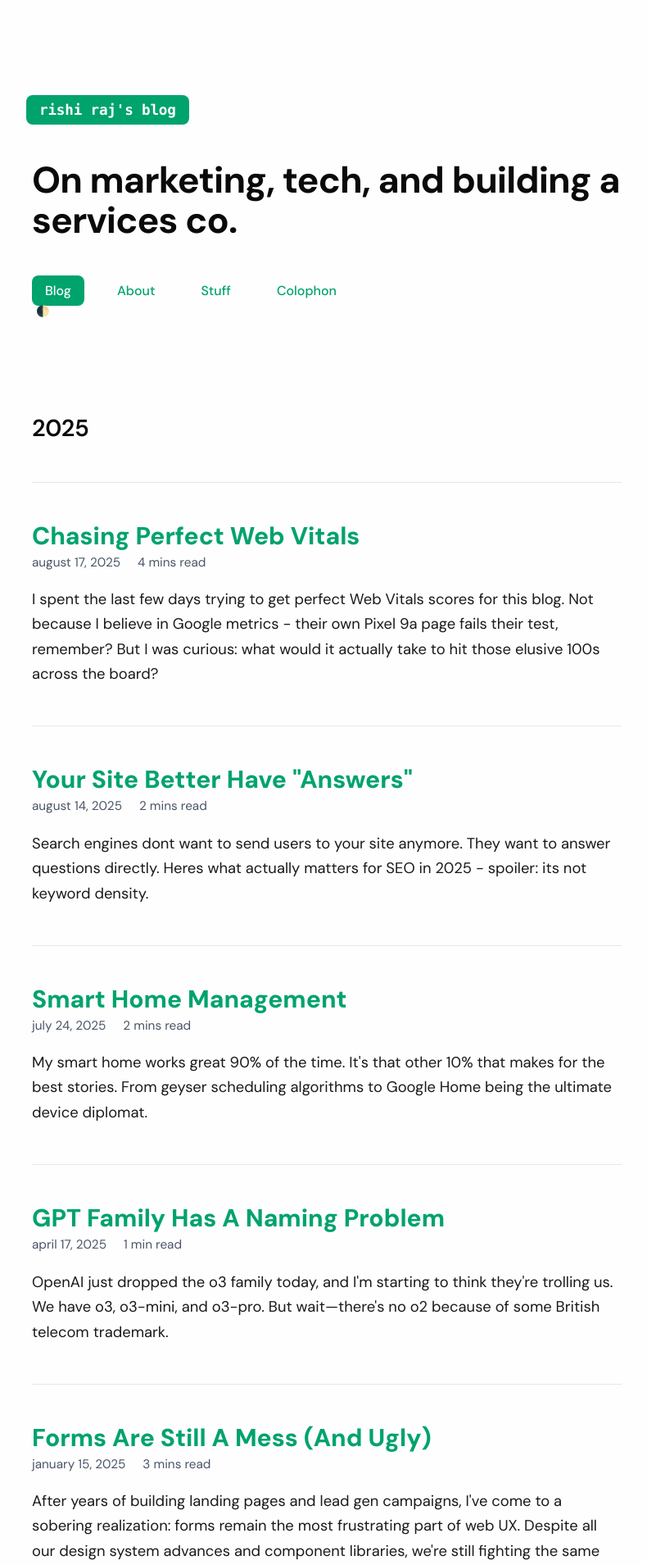
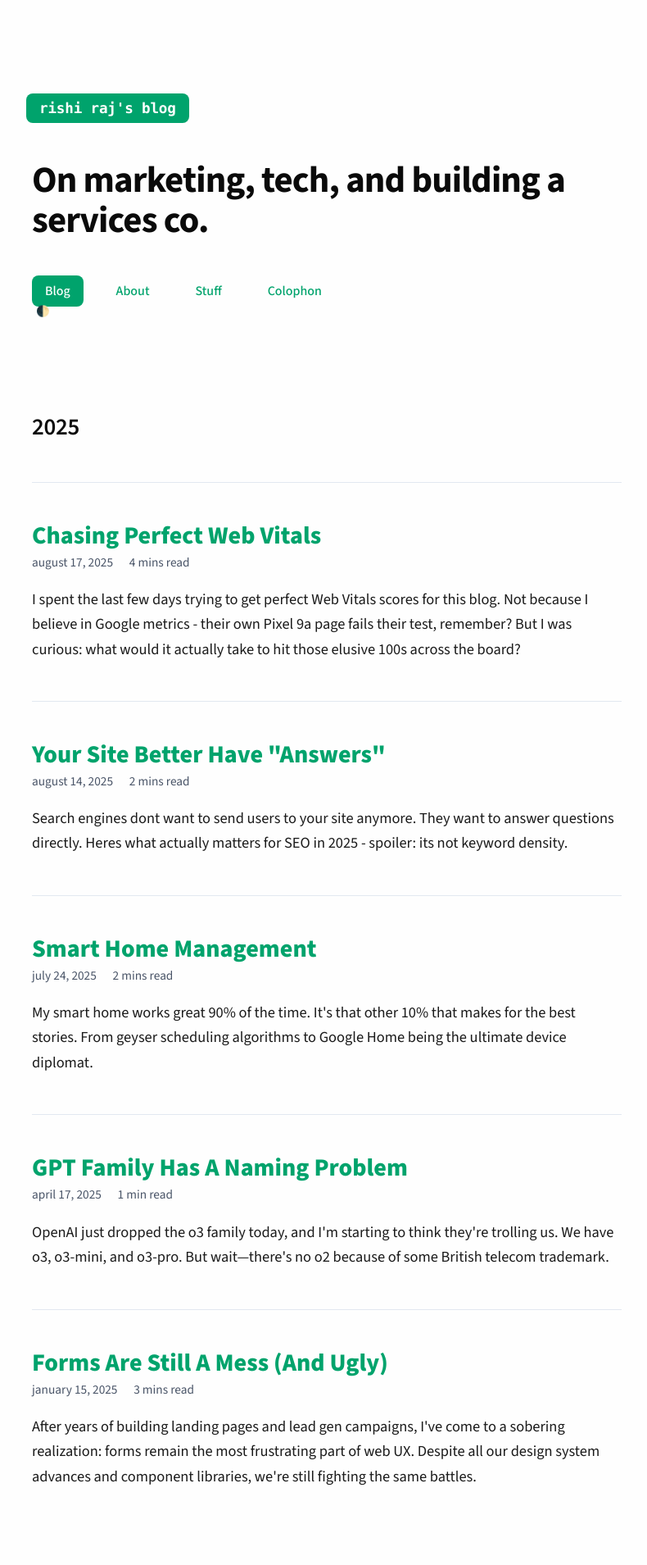
Before and after one commit to talkxo/rishiraj-blog-machine, a Jekyll site: the page built from index.html, in a window 1280 px wide. Shown: the top 1909 px of the page at 82% size, without its empty margins (241-1031 px from the left). Built offline with Jekyll 4.4.1, drawn with Linux system fonts in a browser that asks for light colours; some web fonts are replaced.

Commit message:
Update head.html and mixins

```diff
--- a/_includes/head.html
+++ b/_includes/head.html
@@ -434,11 +434,9 @@
 
   <!-- DNS prefetch for external domains -->
 
-  <!-- Google Fonts - DM Sans -->
-  <link rel="preconnect" href="https://fonts.googleapis.com">
-  <link rel="preconnect" href="https://fonts.gstatic.com" crossorigin>
-  <link rel="preload" href="https://fonts.googleapis.com/css2?family=DM+Sans:ital,opsz,wght@0,9..40,100..1000;1,9..40,100..1000&display=swap" as="style" onload="this.onload=null;this.rel='stylesheet'">
-  <noscript><link rel="stylesheet" href="https://fonts.googleapis.com/css2?family=DM+Sans:ital,opsz,wght@0,9..40,100..1000;1,9..40,100..1000&display=swap"></noscript>
+  <!-- Local Fonts - Optimized for CLS prevention -->
+  <link rel="preload" href="{{ "/assets/fonts/SourceSans3-VariableFont_wght.ttf" | prepend: site.baseurl }}" as="font" type="font/ttf" crossorigin>
+  <link rel="preload" href="{{ "/assets/fonts/SourceSans3-Italic-VariableFont_wght.ttf" | prepend: site.baseurl }}" as="font" type="font/ttf" crossorigin>
 
   <style>
     /* Critical CSS for LCP/CLS optimization */
@@ -464,42 +462,26 @@
       --link-hover-text: #ffffff;
     }
 
-    /* DM Sans Font Declarations */
+    /* Local Font Declarations */
     @font-face {
-      font-family: 'DM Sans';
-      src: url('https://fonts.gstatic.com/s/dmsans/v14/rP2tp2ywxg089UriI5-g4vlH9VoD8Cmcqbu0-J2j0RND4.woff2') format('woff2');
-      font-weight: 400;
+      font-family: 'Source Sans 3';
+      src: url('{{ "/assets/fonts/SourceSans3-VariableFont_wght.ttf" | prepend: site.baseurl }}') format('truetype-variations');
+      font-weight: 100 900;
       font-style: normal;
-      font-display: swap;
+      font-display: block;
     }
 
     @font-face {
-      font-family: 'DM Sans';
-      src: url('https://fonts.gstatic.com/s/dmsans/v14/rP2tp2ywxg089UriI5-g4vlH9VoD8Cmcqbu0-J2j0RND4.woff2') format('woff2');
-      font-weight: 500;
-      font-style: normal;
-      font-display: swap;
-    }
-
-    @font-face {
-      font-family: 'DM Sans';
-      src: url('https://fonts.gstatic.com/s/dmsans/v14/rP2tp2ywxg089UriI5-g4vlH9VoD8Cmcqbu0-J2j0RND4.woff2') format('woff2');
-      font-weight: 600;
-      font-style: normal;
-      font-display: swap;
-    }
-
-    @font-face {
-      font-family: 'DM Sans';
-      src: url('https://fonts.gstatic.com/s/dmsans/v14/rP2tp2ywxg089UriI5-g4vlH9VoD8Cmcqbu0-J2j0RND4.woff2') format('woff2');
-      font-weight: 700;
-      font-style: normal;
-      font-display: swap;
+      font-family: 'Source Sans 3';
+      src: url('{{ "/assets/fonts/SourceSans3-Italic-VariableFont_wght.ttf" | prepend: site.baseurl }}') format('truetype-variations');
+      font-weight: 100 900;
+      font-style: italic;
+      font-display: block;
     }
 
     /* Font definitions with CLS prevention */
     body {
-      font-family: 'DM Sans', -apple-system, BlinkMacSystemFont, 'Segoe UI', Roboto, sans-serif;
+      font-family: 'Source Sans 3', -apple-system, BlinkMacSystemFont, 'Segoe UI', Roboto, sans-serif;
       margin: 0;
       padding: 0;
       background: var(--color-bg);
@@ -521,7 +503,7 @@
 
     /* Critical content area */
     .c-archives__description {
-      font-family: 'DM Sans', -apple-system, BlinkMacSystemFont, 'Segoe UI', Roboto, sans-serif;
+      font-family: 'Source Sans 3', -apple-system, BlinkMacSystemFont, 'Segoe UI', Roboto, sans-serif;
       line-height: 1.6;
       color: var(--color-text);
       contain: layout style;
@@ -658,10 +640,10 @@
     // Local font loading detection
     (function() {
       if ('fonts' in document) {
-        // Load DM Sans font
+        // Load Source Sans 3 variable font
         var fontPromises = [
-          document.fonts.load('400 16px "DM Sans"'),
-          document.fonts.load('700 16px "DM Sans"')
+          document.fonts.load('400 16px "Source Sans 3"'),
+          document.fonts.load('700 16px "Source Sans 3"')
         ];
 
         // Mark fonts as loaded when ready
--- a/_sass/helpers/_mixins.scss
+++ b/_sass/helpers/_mixins.scss
@@ -14,14 +14,14 @@
     }
 }
 
-// Font families - DM Sans
+// Font families - local fonts
 @mixin ff--sans-serif($font-weight: normal) {
-  font-family: 'DM Sans', -apple-system, BlinkMacSystemFont, 'Segoe UI', Roboto, sans-serif;
+  font-family: 'Source Sans 3', -apple-system, BlinkMacSystemFont, 'Segoe UI', Roboto, sans-serif;
   font-weight: $font-weight;
 }
 
 @mixin ff--serif($font-weight: normal) {
-    font-family: 'DM Sans', -apple-system, BlinkMacSystemFont, 'Segoe UI', Roboto, sans-serif;
+    font-family: 'Source Sans 3', -apple-system, BlinkMacSystemFont, 'Segoe UI', Roboto, sans-serif;
     font-weight: $font-weight;
     color: var(--color-text, #404040);
 }
```
